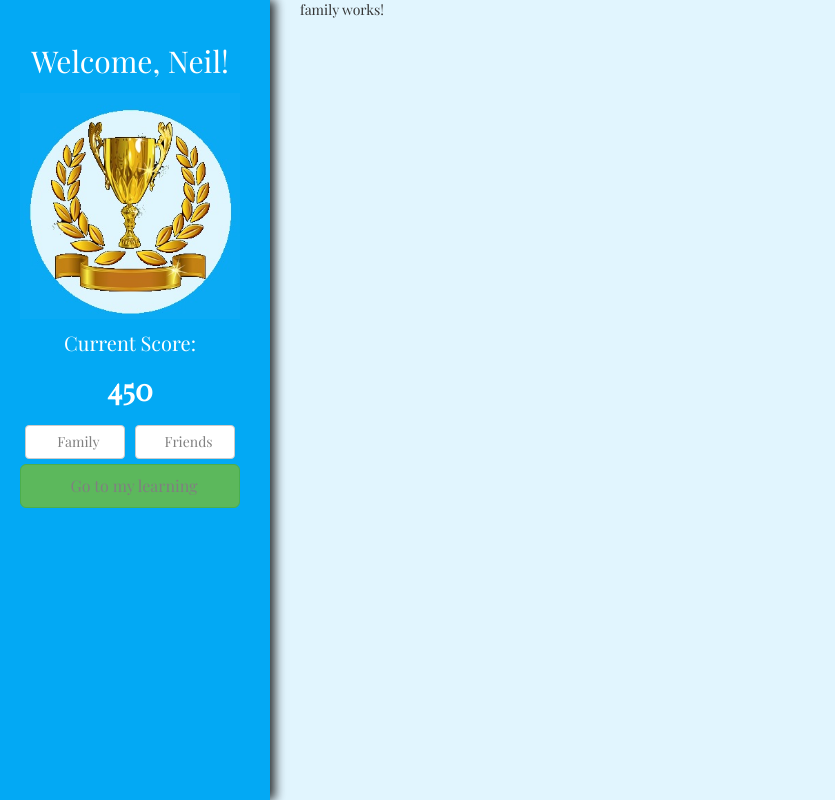
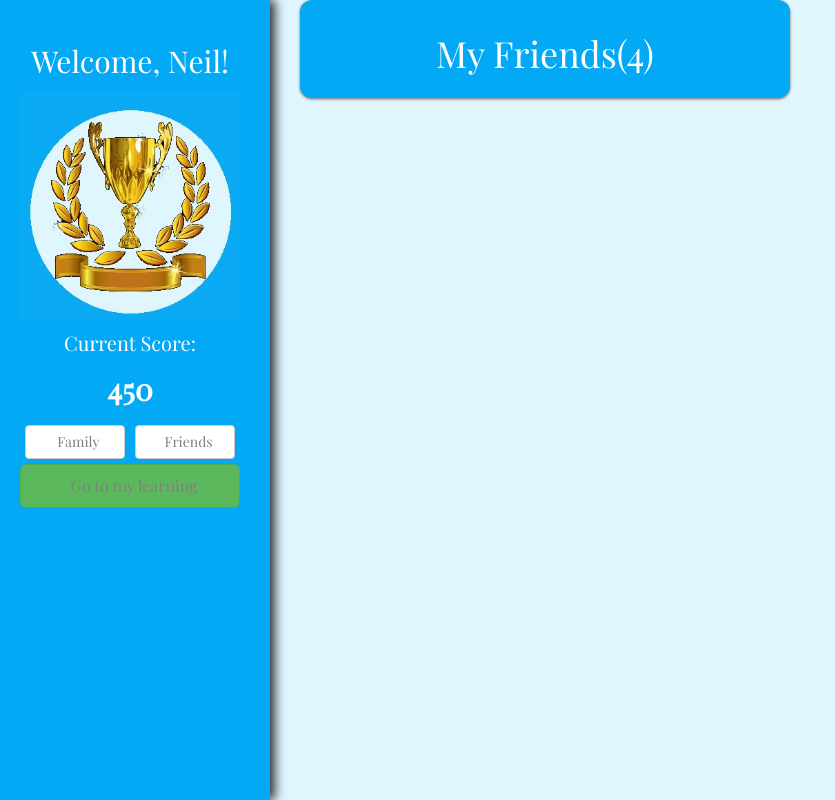
Before and after one commit to tamraberger/healthack2018, an Angular app in the folder health-hack-app/: page /app-family in a window 1280 px wide. Shown: the whole page, without its empty margins (0-835 px from the left). Built offline with nearby package versions, Linux system fonts and the light colour scheme.

Commit message:
style changes for titling

```diff
--- a/health-hack-app/src/app/family/family.component.html
+++ b/health-hack-app/src/app/family/family.component.html
@@ -1,5 +1,4 @@
 <div class="nav-spacing">
-<p>
-  family works!
-</p>
-</div>
+    <div class="social-container"></div>
+    <div class="page-titling"> <h1>My Friends(4)</h1></div>
+  </div>
--- a/health-hack-app/src/app/friends/friends.component.html
+++ b/health-hack-app/src/app/friends/friends.component.html
@@ -1,8 +1,8 @@
 <div class="nav-spacing">
 
 
-<div class="friends-container"></div>
- <h1>
-  My friends (4)
-</h1>
+<div class="social-container"></div>
+  <div class="page-titling"> <h1>My Friends(4)</h1></div>
+
+
 </div>
--- a/health-hack-app/src/styles.css
+++ b/health-hack-app/src/styles.css
@@ -5,3 +5,26 @@ body {
 .nav-spacing {
   margin-left: 300px;
 }
+.social-container {
+  display: flex;
+}
+
+.friend {
+  flex-direction: column;
+  justify-content: flex-start;
+}
+.page-titling {
+  align-content: center;
+  text-align: center;
+  background-color: #03A9F4;
+  width: 50%;
+  -webkit-border-radius: 12;
+  -moz-border-radius: 12;
+  border-radius: 12px;
+  -webkit-box-shadow: 0px 1px 3px #666666;
+  -moz-box-shadow: 0px 1px 3px #666666;
+  box-shadow: 0px 1px 3px #666666;
+  color: #ffffff;
+  padding: 14px 20px 14px 20px;
+  text-decoration: none;
+}
```
